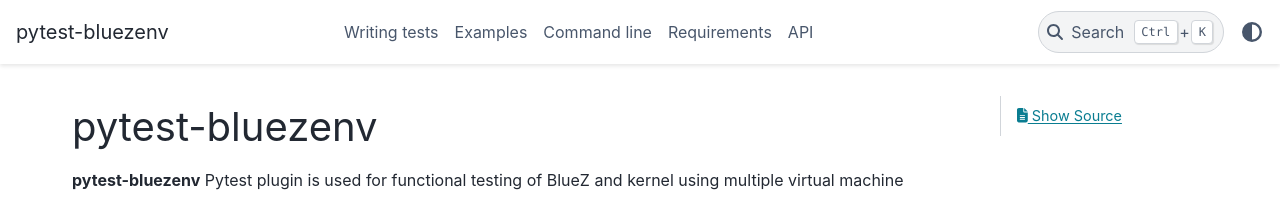
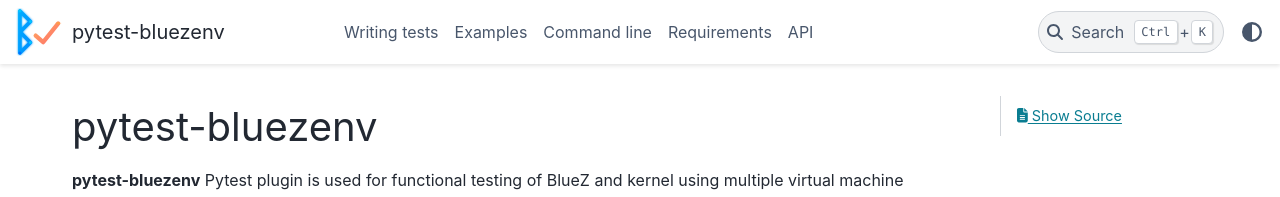
Before and after one commit to pv/pytest-bluezenv, a Sphinx documentation site: the page built from doc/index.rst, in a window 1280 px wide. Shown: the top 197 px of the page. Built offline with Sphinx 7.4.7 and the PyData theme 0.15.4, drawn with Linux system fonts in a browser that asks for light colours; the version number could not be read and is left out.

Commit message:
doc: add logo

```diff
--- a/doc/conf.py
+++ b/doc/conf.py
@@ -18,6 +18,15 @@
 html_theme = "pydata_sphinx_theme"
 html_static_path = ["_static"]
 html_title = f"{project} {release}"
+html_logo = "_static/logo.svg"
+
+html_theme_options = {
+    "logo": {
+        "text": f"pytest-bluezenv {release}",
+        "image_light": "_static/logo.svg",
+        "image_dark": "_static/logo.svg",
+    }
+}
 
 import pytest_bluezenv
 
```
Also changed, not shown: doc/_static/logo.png (added), doc/_static/logo.svg (added).
